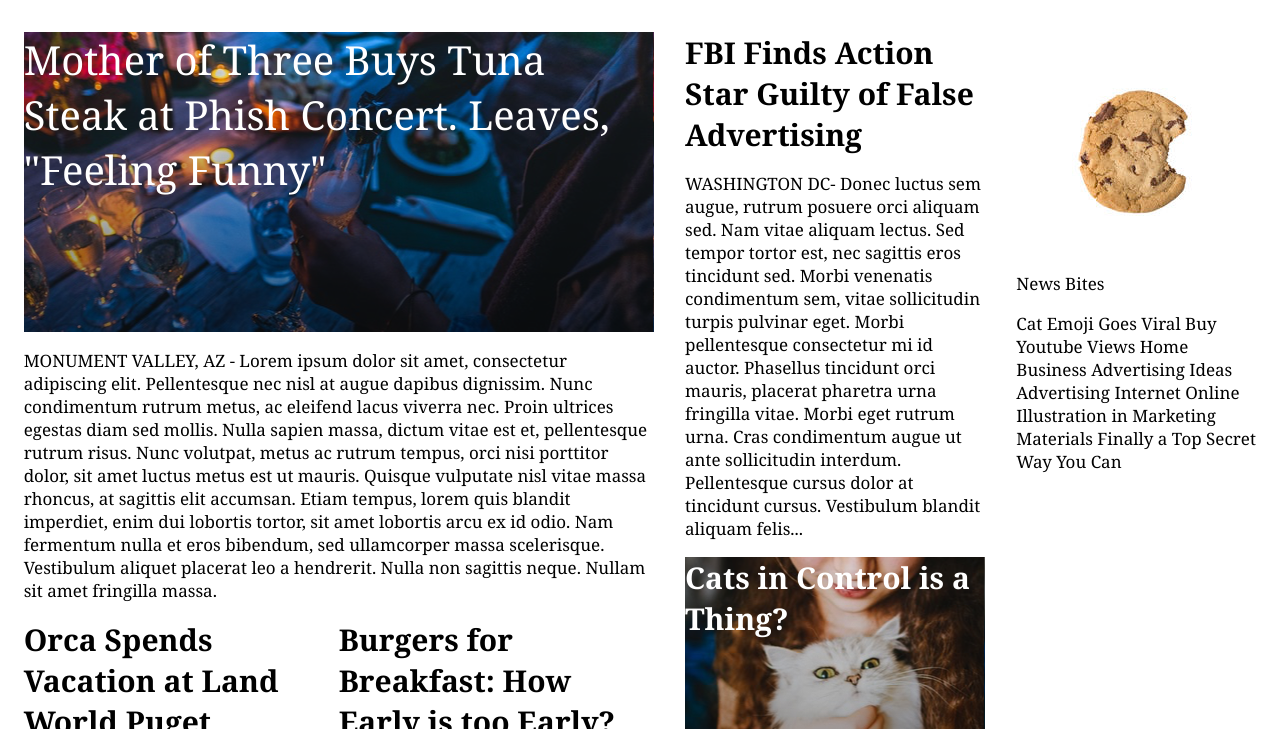
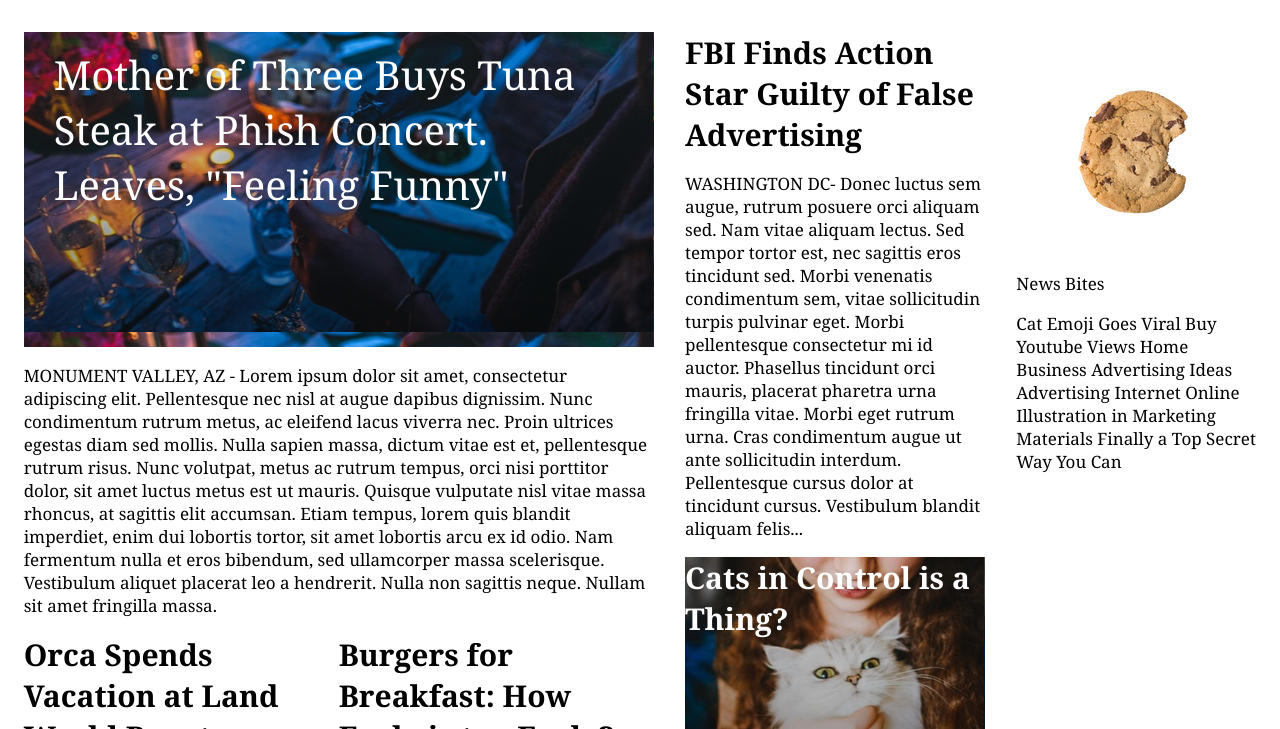
Before and after one commit to AlphaMeister/mytimes, a plain HTML site: page index1.html in a window 1280 px wide. Shown: the part 71-800 px from the top of the page. Drawn offline with Linux system fonts and the light colour scheme.

Commit message:
things I changed

```diff
--- a/resources/css/style1.css
+++ b/resources/css/style1.css
@@ -13,6 +13,7 @@ header {
   background-color: white;
   border-bottom: 2px solid black;
 }
+
 
 .header {
   display:  flex;
@@ -78,6 +79,9 @@ width: 300px;
   color: white;
   height: 300px;
   width: 100%;
+  padding-left: 30px;
+  padding-right: 30px;
+  padding-top: 15px;
 }
 
 .rowtwo {
```
